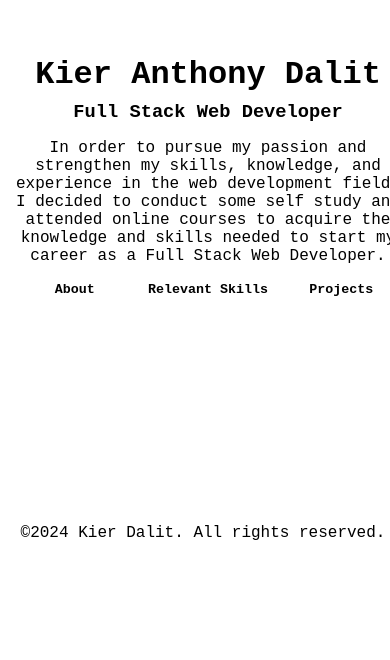
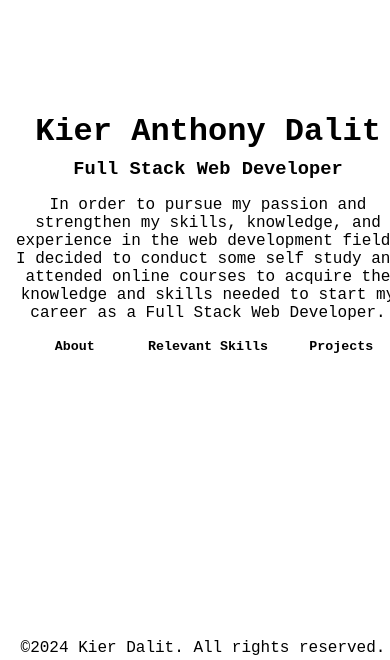
Before and after one commit to Kier0729/online-cv, a React (Create React App) app: page /#/ in a window 390 px wide. Shown: the part 184-844 px from the top of the page. Built offline with nearby package versions, Linux system fonts and the light colour scheme.

Commit message:
modify responsiveness

```diff
--- a/public/styles/styles.css
+++ b/public/styles/styles.css
@@ -8,9 +8,6 @@
   to{ background: #b4b2b2}
 } */
 
-body{
-  height: 50vh;
-}
 .reddit-mono-h1{
   font-family: "Reddit Mono", monospace;
   font-optical-sizing: auto;
@@ -23,7 +20,7 @@ body{
   flex-direction: column;
   justify-content: center;
   height: calc(100vh - 30px);
-  max-height: 700px;
+  /* max-height: 700px; */
 }
 
 .container-btn{
@@ -71,7 +68,7 @@ h1{
   background: linear-gradient(to top right, rgb(0, 0, 0, .9),rgba(137, 137, 137, 0.7),rgba(225, 223, 223, 0.7));
   background-size: 500%;
   animation: bg-animation 2s linear infinite alternate;
-  max-height: 700px;
+  /* max-height: 700px; */
 }
 /* body{
   height: 100vh;
@@ -126,10 +123,10 @@ h1{
   position: relative;
   background-color: white;
   width: 85%;
-  height: 85%;
+  height: 75%;
+  max-height: 700px;
   padding: 1rem;
   border-radius: 1rem;
-  max-height: 700px;
 }
 
 .contact-education{
@@ -242,13 +239,23 @@ h1{
   text-decoration: underline;
 }
 
+footer{
+  position: fixed;
+  bottom: 8px;
+  width: 100%;
+  text-align: center;
+}
+
 @media (max-width: 800px) {
   .container-inner-about, .container-inner-projects{
     display: flex;
     flex-direction: column;
     gap: 1rem;
     min-width: 400px;
+    max-height: 700px;
+    /* background: red; */
   }
+
   .container-inner-skills, body{
     min-width: 400px;
   }
@@ -269,17 +276,21 @@ h1{
     width: 100%;
     height: 3rem;
   }
+  footer{
+    min-width: 80%;
+    bottom: 3px;
+  }
 }
 
-footer{
-  position: fixed;
-  bottom: 0;
-  width: 100%;
-  text-align: center;
-}
+/* @media (min-width: 801px) {
+  .container-inner-about, .container-inner-projects{
+    background: rgb(47, 0, 255);
+    height: 75%;
+  }
+} */
 
-@media (min-height: 700px) {
+/* @media (min-height: 700px) {
   footer{
     bottom:unset ;
   }
-}
+} */
--- a/src/components/Pages/About.js
+++ b/src/components/Pages/About.js
@@ -10,10 +10,10 @@ function About(){
                 <div className="contact-education">
                     <h1 className="reddit-mono-h1">Contact</h1>
                     <div>
-                    <label className="reddit-mono-h1"><svg xmlns="http://www.w3.org/2000/svg" width="25" height="25" fill="currentColor" class="bi bi-telephone-fill" viewBox="0 0 16 16">
+                    <label className="reddit-mono-h1"><svg xmlns="http://www.w3.org/2000/svg" width="25" height="25" fill="currentColor" className="bi bi-telephone-fill" viewBox="0 0 16 16">
                     <path fill-rule="evenodd" d="M1.885.511a1.745 1.745 0 0 1 2.61.163L6.29 2.98c.329.423.445.974.315 1.494l-.547 2.19a.68.68 0 0 0 .178.643l2.457 2.457a.68.68 0 0 0 .644.178l2.189-.547a1.75 1.75 0 0 1 1.494.315l2.306 1.794c.829.645.905 1.87.163 2.611l-1.034 1.034c-.74.74-1.846 1.065-2.877.702a18.6 18.6 0 0 1-7.01-4.42 18.6 18.6 0 0 1-4.42-7.009c-.362-1.03-.037-2.137.703-2.877z"/>
                     </svg>+639208273544</label>
-                    <label className="reddit-mono-h1"><svg xmlns="http://www.w3.org/2000/svg" width="25" height="25" fill="currentColor" class="bi bi-envelope" viewBox="0 0 16 16">
+                    <label className="reddit-mono-h1"><svg xmlns="http://www.w3.org/2000/svg" width="25" height="25" fill="currentColor" className="bi bi-envelope" viewBox="0 0 16 16">
                     <path d="M0 4a2 2 0 0 1 2-2h12a2 2 0 0 1 2 2v8a2 2 0 0 1-2 2H2a2 2 0 0 1-2-2zm2-1a1 1 0 0 0-1 1v.217l7 4.2 7-4.2V4a1 1 0 0 0-1-1zm13 2.383-4.708 2.825L15 11.105zm-.034 6.876-5.64-3.471L8 9.583l-1.326-.795-5.64 3.47A1 1 0 0 0 2 13h12a1 1 0 0 0 .966-.741M1 11.105l4.708-2.897L1 5.383z"/>
                     </svg>kier0729@gmail.com</label>
                     </div>
```
